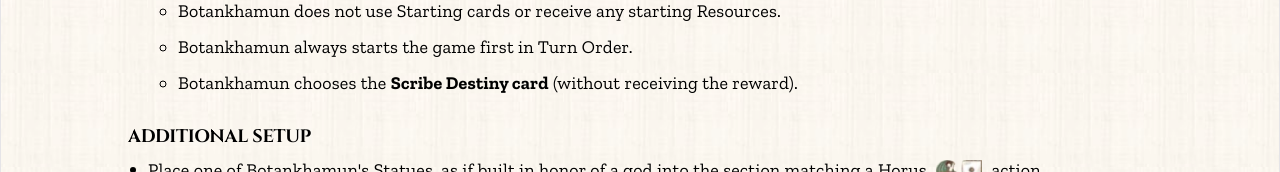
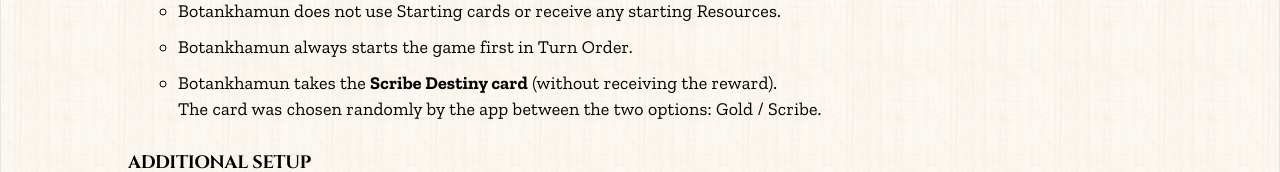
Before and after one commit to giothevanni/botankhamun, a Vue app: page / in a window 1280 px wide. Shown: the part 397-569 px from the top of the page. Built offline with nearby package versions, Linux system fonts and the light colour scheme.

Commit message:
changed some copy

```diff
--- a/src/components/Footer.vue
+++ b/src/components/Footer.vue
@@ -77,7 +77,7 @@ import { store } from '../store.js';
       <button
         v-if="store.turnNumber < 16 && store.screen === store.GAME_SCREEN && store.showMaatButton() === false"
         type="button" class="counter" @click="store.takeTurn()">
-        Take turn
+        Next turn
       </button>
       <button
         v-if="store.showMaatButton()"
--- a/src/components/GameSetup.vue
+++ b/src/components/GameSetup.vue
@@ -127,10 +127,12 @@
                             Botankhamun always starts the game first in Turn Order.
                         </li>
                         <li>
-                            Botankhamun chooses
+                            Botankhamun takes
                             <span v-if="coinFlip === 1">the <strong>Gold Destiny card</strong></span>
                             <span v-else>the <strong>Scribe Destiny card</strong></span>
                             (without receiving the reward).
+                            <br>
+                            The card was chosen randomly by the app between the two options: Gold / Scribe.
                         </li>
                     </ul>
                 </li>
--- a/src/components/Maat.vue
+++ b/src/components/Maat.vue
@@ -40,7 +40,8 @@
                     <strong>If Botankhamun is first in Turn Order,</strong> it picks
                     the lowest Ankh valued Destiny card that corresponds
                     to an Artifact (making that Artifact unavailable to you), or it
-                    picks
+                    takes
+
                     <span v-if="coinFlip === 1">
                         the <strong>Gold Destiny card</strong>
                     </span>
@@ -49,6 +50,8 @@
                     </span>
                     if no Artifact remains. Botankhamun never takes
                     an Artifact itself, only a corresponding Destiny card.
+                    <br>
+                    The card was chosen randomly by the app between the two options: Gold / Scribe.
                 </p>
                 <p>
                     <strong>Otherwise</strong> (including in the last step of setup), you may
@@ -60,13 +63,15 @@
             <div v-else>
                 <p class="reminder">
                     <strong>If Botankhamun becomes first in Turn Order, </strong>
-
+                    it takes the
                     <span v-if="coinFlip === 1">
-                        this time  it will choose the <strong>Gold Destiny card</strong> (without receiving the reward).
+                        <strong>Gold Destiny card</strong> (without receiving the reward).
                     </span>
                     <span v-else>
-                        this time  it will choose the <strong>Scribe Destiny card</strong> (without receiving the reward).
+                        <strong>Scribe Destiny card</strong> (without receiving the reward).
                     </span>
+                    <br>
+                    The card was chosen randomly by the app between the two options: Gold / Scribe.
                 </p>
                 <p>
                     <strong>Otherwise,</strong> you may freely choose any of the four Destiny cards.
```
